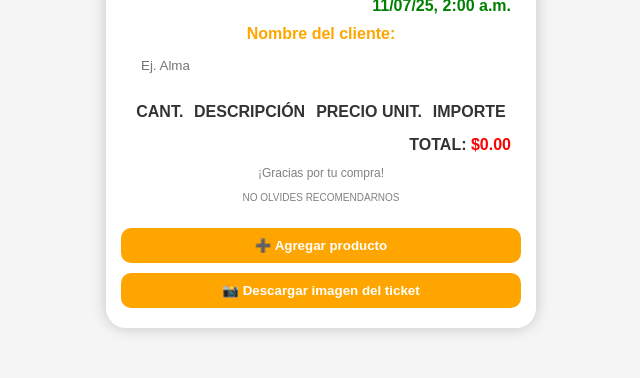
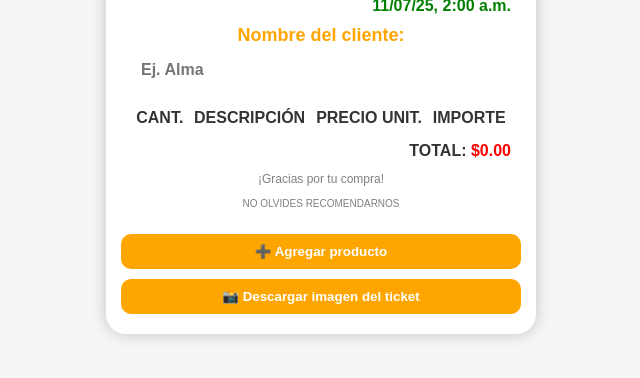
Before and after one commit to Ariana336/ticket-congeladas, a plain HTML site: page index.html in a window 1280 px wide. Shown: the part 196-574 px from the top of the page, without its empty margins (319-959 px from the left). Drawn offline with nearby package versions, Linux system fonts and the light colour scheme.

Commit message:
Add files via upload

```diff
--- a/index.html
+++ b/index.html
@@ -70,6 +70,8 @@
       font-weight: bold;
     }
     #ticket {
+  max-width: 100%;
+  overflow-wrap: break-word;
       background: white;
       padding: 10px;
       border-radius: 20px;
@@ -89,8 +91,8 @@
         <div style="color:purple">5663925531<br>5529603220</div>
       </div>
       <div style="text-align:right; font-weight:bold; color:green" id="fecha"></div>
-      <div class="cliente">
-        Nombre del cliente: <input type="text" id="cliente" placeholder="Ej. Alma">
+      <div class="cliente" style="font-size: 18px;">
+        Nombre del cliente: <input type="text" id="cliente" placeholder="Ej. Alma" style="font-weight:bold; font-size:16px;">
       </div>
       <table id="tabla">
         <tr>
@@ -108,7 +110,7 @@
     <button onclick="agregarProducto()">➕ Agregar producto</button>
     <button onclick="generarImagen()">📸 Descargar imagen del ticket</button>
     <a id="whatsappLink" target="_blank" style="display:none;">
-      <button>📲 📲 Compartir ticket por WhatsApp</button>
+      <button>📲 📲 Compartir ticket por WhatsApp (texto)</button>
     </a>
   </div>
 
```
